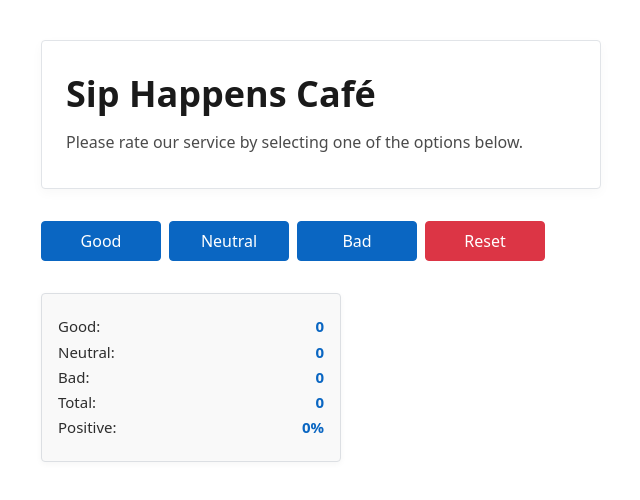
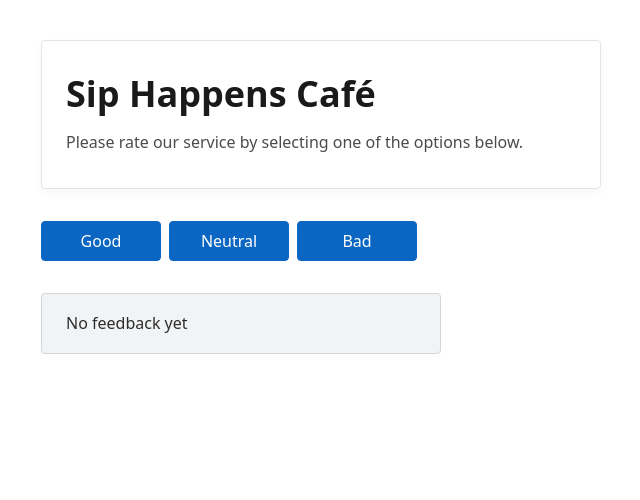
Before and after one commit to SerhiiYemets/02-react-cafe, a React (Vite) app: page / in a window 1280 px wide. Shown: the top 500 px of the page, without its empty margins (319-959 px from the left). Built offline with nearby package versions, Linux system fonts and the light colour scheme.

Commit message:
App - Notification files commit

```diff
--- a/src/components/App/App.tsx
+++ b/src/components/App/App.tsx
@@ -4,6 +4,7 @@
 import VoteOptions from "../VoteOptions/VoteOptions";
 import type { Votes, VoteType } from "../../types/votes";
 import VoteStats from "../VoteStats/VoteStats";
+import Notification from "../Notification/Notification";
 
 
 export default function App() {
@@ -35,13 +36,17 @@
             <VoteOptions
                 onVote={handleVote}
                 onReset={resetVotes}
-                canReset={true}
+                canReset={totalVotes > 0}
             />
+            {totalVotes > 0 ? (
             <VoteStats
                 votes={votes}
                 totalVotes={totalVotes}
                 positiveRate={positiveRate}
-            />
+                />
+            ) : (
+            <Notification />
+            )}
         </div>
     );
 }
--- a/src/components/Notification/Notification.tsx
+++ b/src/components/Notification/Notification.tsx
@@ -0,0 +1,7 @@
+import css from "./Notification.module.css"
+
+export default function Notification() {
+    return (
+        <p className={css.message}>No feedback yet</p>
+    )
+}
```
